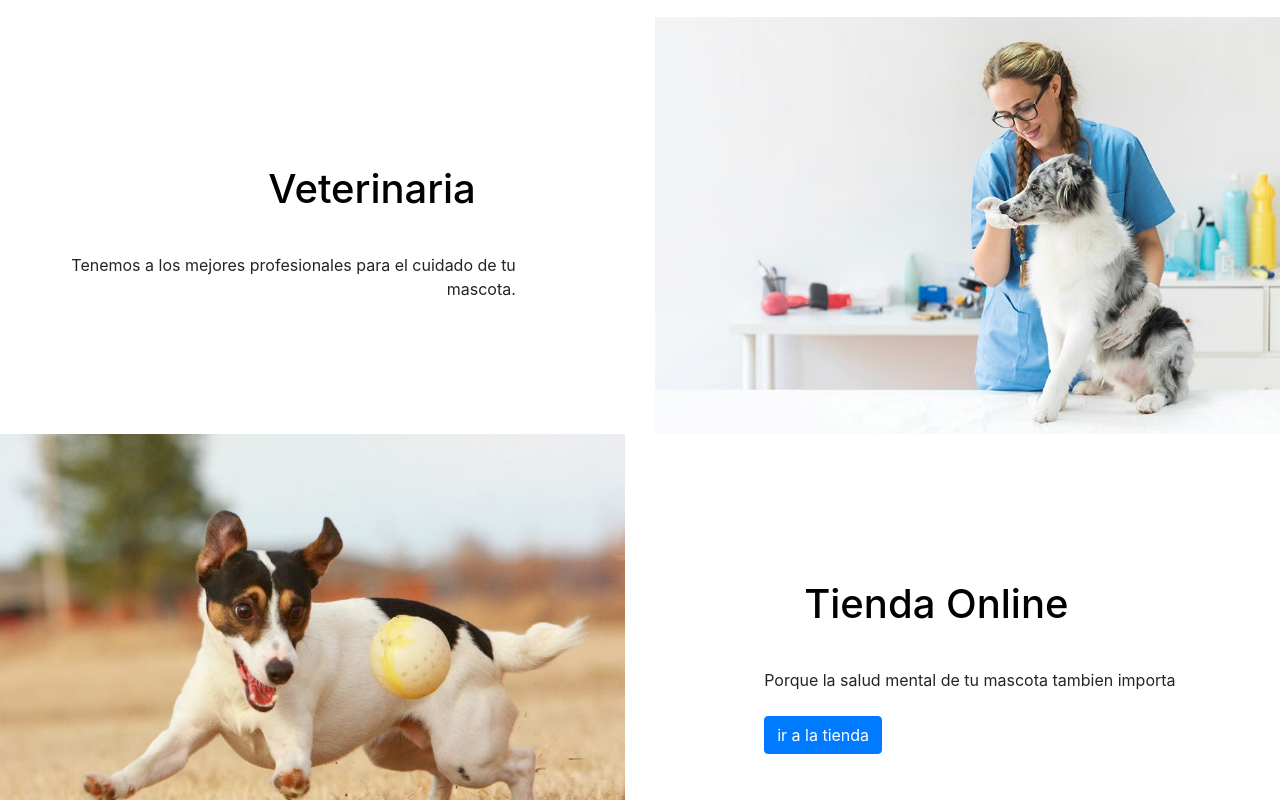
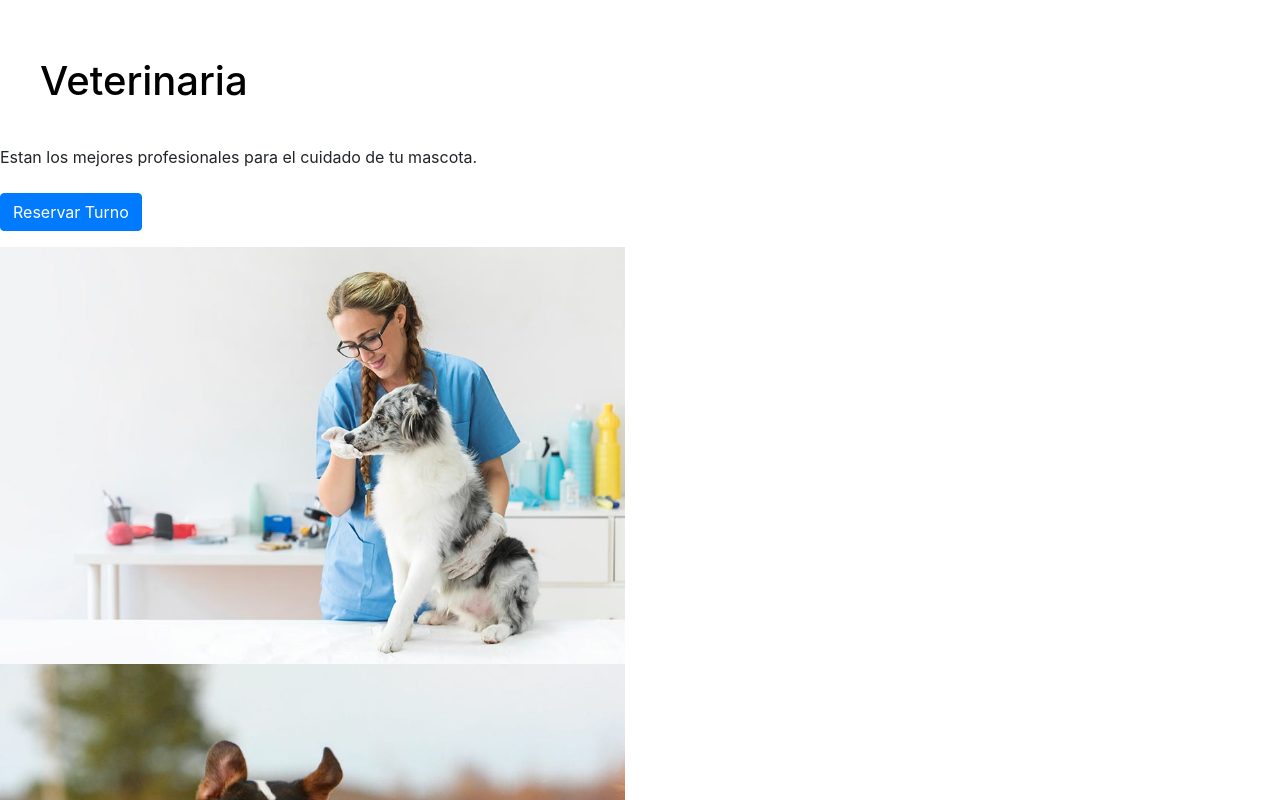
Before and after one commit to Diegolmi/Veterinaria, a React (Create React App) app: page / in a window 1280 px wide. Shown: the part 800-1600 px from the top of the page. Built offline with nearby package versions, Linux system fonts and the light colour scheme.

Commit message:
Centrado

```diff
--- a/src/components/section.js
+++ b/src/components/section.js
@@ -18,30 +18,30 @@ class Section extends React.Component {
                     </div>
 
                 </div>
-                <div className="row hover-1-wrap mb-5 mb-lg-0">
+                <div className="row mb-5 mb-lg-0">
 
-                    <div className="mb-4 mb-lg-0 col-lg-6 order-lg-2" data-aos="fade-right">
-                        <a href="index.html" className="hover-1">
+                    <div className="mb-4 mb-lg-0 col-lg-6 order-lg-2" >
+                        <a href="index.html" className="">
                             <img src={Perro1} alt="" class="img-fluid" />
                         </a>
                     </div>
-                    <div className="col-lg-5 mr-auto text-lg-right align-self-center order-lg-1" data-aos="fade-left">
+                    <div className="col-md-7 align-self-center text-center text-md-left" >
                         <h2 className="text-black">Veterinaria</h2>
-                        <p className="mb-4">Tenemos a los mejores profesionales para el cuidado de tu mascota.</p>
-                        <p></p>
+                        <p className="mb-4">Estan los mejores profesionales para el cuidado de tu mascota.</p>
+                        <p><a href="turnos.html" class="btn btn-primary">Reservar Turno</a></p>
                     </div>
                 </div>
                 <div className="row hover-1-wrap mb-5 mb-lg-0">
                     <div className="col-12">
                         <div className="row">
-                            <div className="mb-4 mb-lg-0 col-lg-6" data-aos="fade-left">
+                            <div className="mb-4 mb-lg-0 col-lg-6">
                                 <a href="tienda.html" className="hover-1">
                                     <img src={Juguetes} alt="" className="img-fluid" />
                                  </a>
                             </div>
-                                <div className="col-lg-5 ml-auto align-self-center" data-aos="fade-right">
+                                <div className="col-md-7 align-self-center text-center text-md-left">
                                     <h2 className="text-black">Tienda Online</h2>
-                                    <p className="mb-4">Porque la salud mental de tu mascota tambien importa</p>
+                                    <p className="">Porque la salud mental de tu mascota tambien importa</p>
                                     <p><a href="tienda.html" className="btn btn-primary">ir a la tienda</a></p>
                                 </div>
                             </div>
--- a/src/components/style.css
+++ b/src/components/style.css
@@ -90,12 +90,13 @@ label {
     font-family: "Arial Black", Gadget, sans-serif;
     color: rgb(8, 8, 8);
 
-text-shadow: 1px 3px 0 #969696, 1px 13px 5px #aba8a8;    line-height: 1.5; }
+text-shadow: 1px 3px 0 #969696, 1px 13px 5px #aba8a8;    line-height: 1; }
 .text-black{
     font-size: 40px;
     margin: 20px;
     padding: 20px;
 }
+
 @media (max-width: 991.98px) {
     .site-blocks-cover .display-1 {
       font-size: 3rem; } }
```
